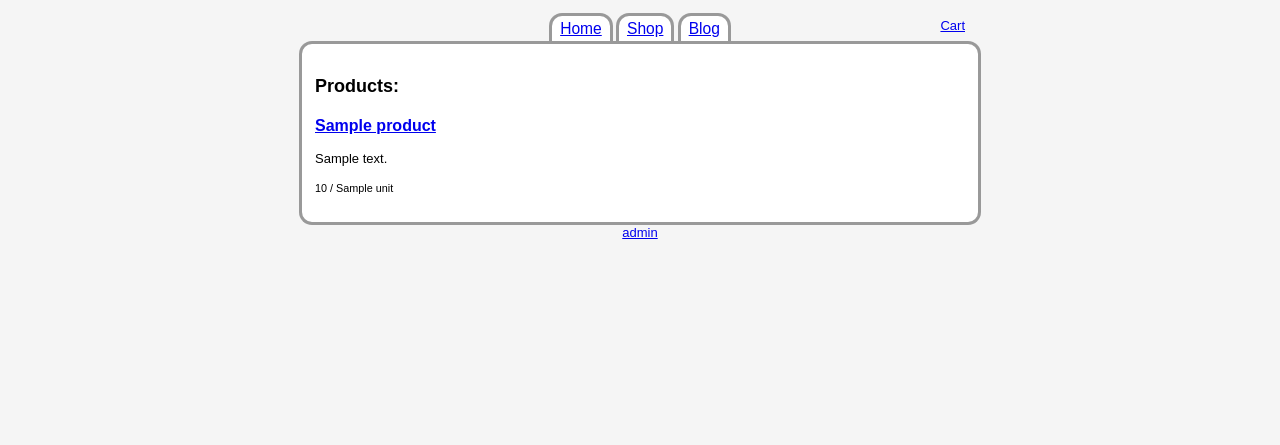
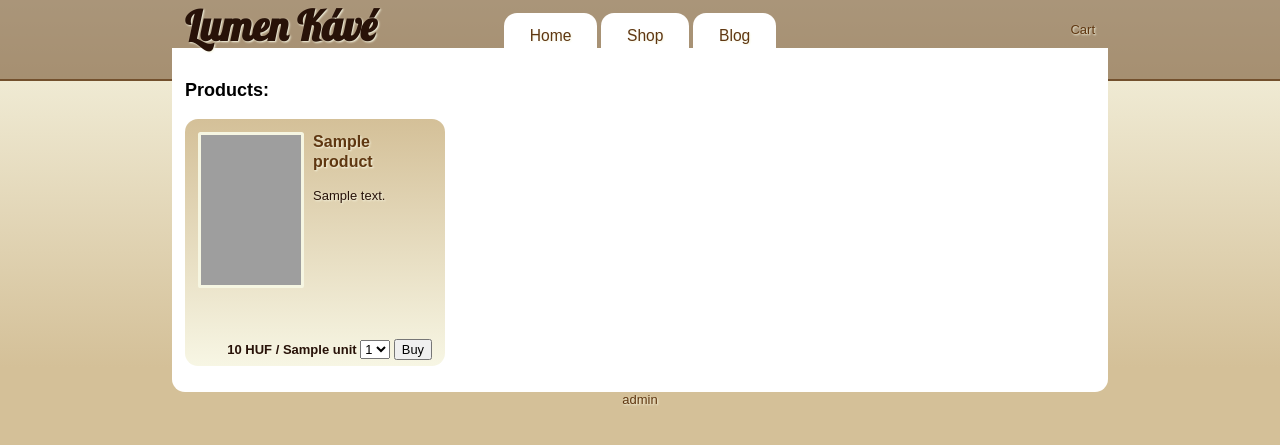
Before and after one commit to yaanno/gae-shop, a Python web app: template templates/shop/index.html in a window 1280 px wide. Shown: the top 445 px of the page. Run offline with Jinja, Linux system fonts and the light colour scheme; the template is opened without the code that fills it: most values are stand-ins (such as "Sample title", 1, 10 or a date in 2020); some libraries are stand-ins or nearby versions; grey boxes are pictures that could not be loaded.

Commit message:
little styling

```diff
--- a/app.yaml
+++ b/app.yaml
@@ -17,6 +17,9 @@ handlers:
 - url: /js
   static_dir: static/js
 
+- url: /img
+  static_dir: static/img
+
 - url: /remote_api
   script: $PYTHON_LIB/google/appengine/ext/remote_api/handler.py
   login: admin
--- a/apps/shop/handlers.py
+++ b/apps/shop/handlers.py
@@ -47,9 +47,10 @@ class ShopTagListHandler(BaseHandler):
     def get(self, tag=None, **kwargs):
         products = Product.get_products_by_tag(tag)
         context = {
-            'products': products
+            'products': products,
+            'tag': tag
         }
-        return render_response('shop/index.html', **context)
+        return render_response('shop/by_tag.html', **context)
 
 
 class CartHandler(BaseHandler):
--- a/static/css/site.css
+++ b/static/css/site.css
@@ -1,8 +1,20 @@
 /* =layout */
 
-html { background: #f5f5f5; }
+html { background: #D4C098; }
+
+body { background: -webkit-gradient(linear, right bottom, right top, color-stop(0.10, #D4C098), color-stop(1, #F7F6E4)); }
 
 ul li, ol li { list-style: none; }
+
+a:link, a:active, a:visited {
+    color: #5F3711;
+    text-decoration: none;
+    text-shadow: 1px 1px 2px #F6F6E2;
+}
+
+a:hover {
+    text-decoration: underline;
+}
 
 /* =tags */
 
@@ -13,7 +25,10 @@ ul li, ol li { list-style: none; }
 body > nav {
     display: block;
     text-align: center;
-    margin-top: 1em;
+    padding-top: 1em;
+    background: rgba(95, 55, 17, .5);
+    height: 66px;
+    border-bottom: 2px solid rgba(95, 55, 17, .7);
 }
 
 body > nav ul {
@@ -23,17 +38,37 @@ body > nav ul {
 body > nav li {
     display: inline-block;
     background: #fff;
-    border: .3em solid rgba(0,0,0,.4);
-    border-bottom: none;
     -webkit-border-radius: 1em 1em 0 0;
     -moz-border-radius: 1em 1em 0 0;
     border-radius: 1em 1em 0 0;
+    padding: 1em 2em .3em;
 }
 
 body > nav li a {
-    display: inline-block;
+    display: block;
     font-size: 1.2em;
-    padding: .2em .5em;
+}
+
+/* =branding */
+
+#branding {
+    position: absolute;
+    top: -3.7em;
+}
+
+#branding h1 {
+    font-family: 'Lobster', arial, serif;
+    font-size: 320%;
+    margin: 0;
+}
+
+#branding h1 a {
+    color: #281208;
+}
+
+#branding h1 a:hover {
+    color: #5F3711;
+    text-decoration: none;
 }
 
 /* =footer */
@@ -47,14 +82,12 @@ footer {
 
 #content_main {
     position: relative;
-    width: 50em;
+    width: 70em;
     padding: 1em;
     background: #fff;
-    border: .3em solid rgba(0,0,0,.4);
-    margin: 0 auto;
-    -webkit-border-radius: 1em;
-    -moz-border-radius: 1em;
-    border-radius: 1em;
+    margin: -33px auto 0;
+    border-bottom-left-radius: 1em;
+    border-bottom-right-radius: 1em;
 }
 
 #daily_offer {
@@ -103,3 +136,58 @@ footer {
 #cart > ul > li:hover .cartitems {
     display: block;
 }
+
+.products {
+    margin: 0;
+    overflow: hidden;
+}
+
+.products > li {
+    float: left;
+    width: 20em;
+    margin: 0 1em 1em 0;
+    -webkit-border-radius: 1em;
+    background: -webkit-gradient(linear, right top, right bottom, color-stop(0, #D4C098), color-stop(1, #F7F6E4));
+}
+
+.products > li:hover {
+    background: -webkit-gradient(linear, right top, right bottom, color-stop(0, #D4C098), color-stop(0.50, #F7F6E4));
+}
+
+.product {
+    padding: 1em 1em 2em;
+    overflow: hidden;
+    position: relative;
+    height: 16em;
+}
+
+.product > img {
+    float: left;
+    margin: 0 .7em .2em 0;
+    border: .3em solid #F6F6E2;
+    -webkit-border-radius: .2em;
+}
+
+.product > h2 {
+    margin-top: 0;
+}
+
+.product > p {
+    text-shadow: 1px 1px 2px #F6F6E2;
+    color: #281208;
+}
+
+.product .buy {
+    position: absolute;
+    right: 1em;
+    bottom: .5em;
+    margin: 0;
+}
+
+.product .price {
+    font-weight: bold;
+}
+
+.tag {
+    color: #5F3711;
+}
--- a/templates/admin/blog/edit.html
+++ b/templates/admin/blog/edit.html
@@ -3,12 +3,12 @@
 {% from 'form_macros.html' import form_field %}
 
 {% block title %}
-    {{ _('Edit Blog Post') }} | {{ super() }}
+    {{ _('Edit Blog Post') }} | {{ form.title.data }} | {{ super() }}
 {% endblock %}
 
 {% block content %}
     {{ post }}
-    <h1>{{ _('Edit Blog Post') }}</h1>
+    <h1>{{ _('Edit Blog Post') }}: {{ form.title.data }}</h1>
     <form method="post" action="" enctype="multipart/form-data" class="tipfy-form">
         <ul>
             <li>{{ form_field(form.title, required='true') }}</li>
--- a/templates/admin/product/new.html
+++ b/templates/admin/product/new.html
@@ -17,6 +17,6 @@
             <li>{{ form_field(form.live) }}</li>
             <li>{{ form_field(form.tags) }}</li>
         </ul>
-        <input type="submit" name="submit" value="Create product" class="submit"> or <a href="{{ url_for('admin/shop/index') }}">cancel</a>
+        <input type="submit" name="submit" value="Create product" class="submit"> or <a href="{{ url_for('admin/products/index') }}">cancel</a>
     </form>
 {% endblock %}
--- a/templates/base.html
+++ b/templates/base.html
@@ -10,12 +10,16 @@
         <link rel="stylesheet" href="/css/base-min.css">
         <link rel="stylesheet" href="/css/fonts-min.css">
         <link rel="stylesheet" href="/css/site.css">
+        <link href='http://fonts.googleapis.com/css?family=Lobster&subset=latin' rel='stylesheet' type='text/css'>
         {% block css %}
         {% endblock %}
     </head>
     <body>
         {% block navigation_main %}{% endblock %}
         <div id="content_main">
+            <div id="branding">
+                <h1><a href="/">Lumen Kávé</a></h1>
+            </div>
             <div id="cart">
                 {% include "partials/cart.html" %}
             </div>
--- a/templates/shop/index.html
+++ b/templates/shop/index.html
@@ -2,21 +2,30 @@
 
 {% block content %}
     <h1>Products:</h1>
-
+    <ul class="products">
         {% for product in products %}
             <li>
                 <div class="product">
+                    <img src="/img/ak47.jpg" width="100" height="150">
                     <h2><a href="/shop/product/{{ product.slug }}/">{{ product.name }}</a></h2>
                     <p>
                         {{ product.description }}
                     </p>
-                <p>
-                    <small>
-                        {{ product.price }} / {{ product.unit }}
-                    </small>
+                    <p class="buy">
+                        <span class="price">{{ product.price }} HUF / {{ product.unit }}</span>
+                        <span>
+                            <select name="amount" id="amount">
+                                <option value="1">1</option>
+                                <option value="2">2</option>
+                                <option value="3">3</option>
+                                <option value="4">4</option>
+                                <option value="5">5</option>
+                            </select>
+                            <button type="button">Buy</button>
+                        </span>
                     </p>
                 </div>
             </li>
         {% endfor %}
-
+    </ul>
 {% endblock %}
--- a/templates/shop/show.html
+++ b/templates/shop/show.html
@@ -13,7 +13,7 @@
         {{ product.price }} / {{ product.unit }}
     </p>
     {% if product.tags %}
-    <ul>
+    <ul class="tags">
         {% for tag in product.tags %}
             <li>
                 <a href="/shop/tag/{{ tag }}/">{{ tag }}</a>
```
Also changed, not shown: apps/admin/handlers.py (+3 -4 lines), apps/admin/urls.py (+7 -2 lines), apps/blog/models.py (+5 -2 lines), apps/shop/models.py (+5 -2 lines), templates/admin/product/edit.html (+22 -0 lines). Lines whose indentation alone changed are shown as unchanged.
